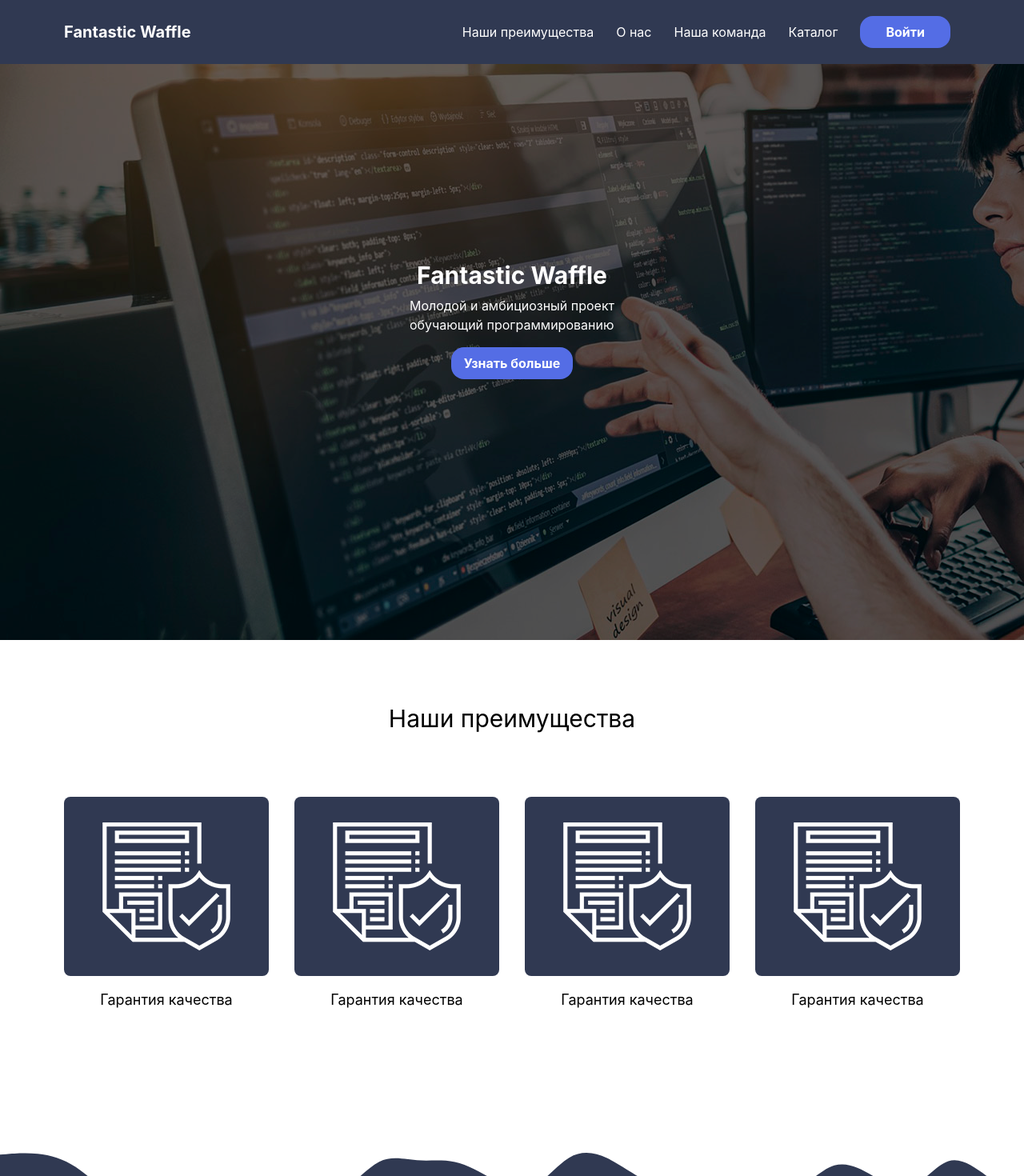
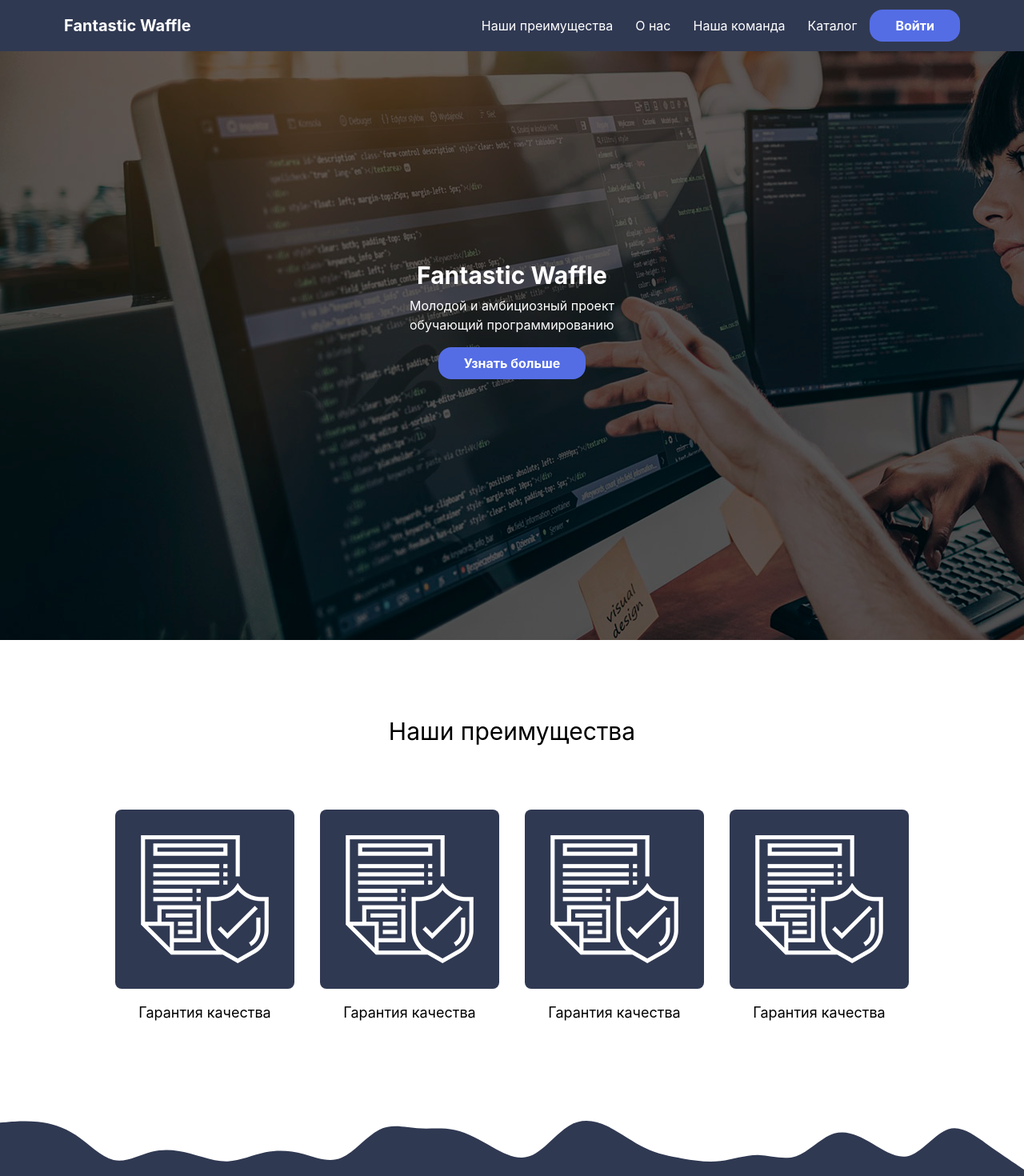
Before and after one commit to zvshka/fantastic-waffle, a Next.js app: page / in a window 1280 px wide. Shown: the top 1470 px of the page at 80% size. Built offline with nearby package versions, Linux system fonts and the light colour scheme.

Commit message:
Next.js Version

```diff
--- /dev/null
+++ b/components/Home/Button.js
@@ -0,0 +1,6 @@
+const Button = ({children, onClick, className}) => {
+    return <button className={`px-8 py-2 bg-secondary text-white rounded-2xl font-bold text-md ${className}`} onClick={onClick}>
+        {children}
+    </button>
+}
+export default Button
--- a/components/Home/NavLink.js
+++ b/components/Home/NavLink.js
@@ -1,9 +1,19 @@
 import Link from "next/link";
+import Button from "./Button";
 
-const NavLink = ({href, children, mobile=false}) => {
+const NavLink = ({href, children, mobile = false, button = false}) => {
     return <Link href={href}>
-        {mobile ? <a className="block py-2 px-4 text-sm text-white flex justify-center bg-primary">{children}</a> :
-            <a className="py-5 px-3 text-white">{children}</a>}
+        {mobile ?
+            <a className={`flex justify-center bg-primary ${button ? "" : "py-2 px-4 text-sm text-white"}`}>
+                {button ?
+                    <Button>{children}</Button> : children
+                }
+            </a> :
+            <a className={`${button ? "" : "py-5 px-3"} text-white`}>
+                {button ?
+                    <Button>{children}</Button> : children
+                }
+            </a>}
     </Link>
 }
 
--- a/components/Home/Navbar.js
+++ b/components/Home/Navbar.js
@@ -1,5 +1,6 @@
 import {useState} from "react";
 import NavLink from "./NavLink";
+import Button from "./Button";
 
 const HamburgerSvg = () => <svg className="w-6 h-6 text-white" xmlns="http://www.w3.org/2000/svg" fill="none"
                                 viewBox="0 0 24 24"
@@ -35,10 +36,8 @@ const Navbar = () => {
                     <NavLink href="#">
                         Каталог
                     </NavLink>
-                    <NavLink href="#">
-                        <button className="px-8 py-2 bg-secondary text-white rounded-2xl font-bold text-md">
-                            Войти
-                        </button>
+                    <NavLink href="#" button>
+                        Войти
                     </NavLink>
                 </div>
 
@@ -64,10 +63,8 @@ const Navbar = () => {
             <NavLink href="#" mobile>
                 Каталог
             </NavLink>
-            <NavLink href="#" mobile>
-                <button className="px-16 py-2 bg-secondary text-white rounded-2xl font-bold text-md">
-                    Войти
-                </button>
+            <NavLink href="#" mobile button>
+                Войти
             </NavLink>
         </div>
     </nav>
--- a/pages/index.js
+++ b/pages/index.js
@@ -1,23 +1,24 @@
 import Navbar from "../components/Home/Navbar";
 import Footer from "../components/Home/Footer";
-import warranty  from "../public/warranty.png"
+import warranty from "../public/warranty.png"
 import AdvantagesCard from "../components/Home/AdvantagesCard";
+import Button from "../components/Home/Button";
 
 export default function Home() {
     return (
         <>
             <Navbar/>
             <main>
-                <section id="home" className="h-screen">
-                    <div className="flex items-center justify-center h-full flex-col background">
+                <section id="home">
+                    <div className="flex items-center justify-center h-full flex-col background h-screen">
                         <h2 className="text-3xl font-bold text-white">Fantastic Waffle</h2>
                         <p className="mt-2 text-white">Молодой и амбициозный проект <br/> обучающий программированию</p>
-                        <button className="px-4 py-2 bg-secondary text-white rounded-2xl font-bold text-md mt-4">
+                        <Button className="mt-4">
                             Узнать больше
-                        </button>
+                        </Button>
                     </div>
                 </section>
-                <section id="advantages" className="pt-8 md:pt-20">
+                <section id="advantages" className="flex items-center pt-16 md:pt-24">
                     <div className="max-w-6xl px-4 mx-auto">
                         <h2 className="text-3xl text-center">Наши преимущества</h2>
                         <div className="grid md:grid-rows-1 md:grid-cols-4 grid-rows-4 grid-cols-1 gap-8 mt-8 md:mt-20">
@@ -27,34 +28,46 @@ export default function Home() {
                             <AdvantagesCard text={"Гарантия качества"} image={warranty}/>
                         </div>
                     </div>
-                    <div className="spacer wave-top mt-14"/>
                 </section>
+                <div className="spacer wave-top"/>
                 <section id="about">
                     <div className="spacer wave-bottom"/>
-                    <div className="h-4/6 max-w-6xl px-4 mx-auto">
+                    <div className="max-w-6xl px-4 mx-auto">
                         <h2 className="text-3xl text-center">О нас</h2>
                         <br/>
-                        <p className="text-lg">Lorem ipsum dolor sit amet, consectetur adipiscing elit, sed do eiusmod tempor incididunt ut labore et dolore magna aliqua.
-                            Ut enim ad minim veniam, quis nostrud exercitation ullamco laboris nisi ut aliquip ex ea commodo consequat.
-                            Duis aute irure dolor in reprehenderit in voluptate velit esse cillum dolore eu fugiat nulla pariatur.
-                            Excepteur sint occaecat cupidatat non proident, sunt in culpa qui officia deserunt mollit anim id est laborum.
+                        <p className="text-lg">Lorem ipsum dolor sit amet, consectetur adipiscing elit, sed do eiusmod
+                            tempor incididunt ut labore et dolore magna aliqua.
+                            Ut enim ad minim veniam, quis nostrud exercitation ullamco laboris nisi ut aliquip ex ea
+                            commodo consequat.
+                            Duis aute irure dolor in reprehenderit in voluptate velit esse cillum dolore eu fugiat nulla
+                            pariatur.
+                            Excepteur sint occaecat cupidatat non proident, sunt in culpa qui officia deserunt mollit
+                            anim id est laborum.
                         </p>
                         <br/>
                         <p className="text-lg">
-                            Sed ut perspiciatis unde omnis iste natus error sit voluptatem accusantium doloremque laudantium, totam rem aperiam,
-                            eaque ipsa quae ab illo inventore veritatis et quasi architecto beatae vitae dicta sunt explicabo. Nemo enim ipsam voluptatem quia
-                            voluptas sit aspernatur aut odit aut fugit, sed quia consequuntur magni dolores eos qui ratione voluptatem sequi nesciunt.
-                            Neque porro quisquam est, qui dolorem ipsum quia dolor sit amet, consectetur, adipisci velit, sed quia non numquam eius modi
-                            tempora incidunt ut labore et dolore magnam aliquam quaerat voluptatem. Ut enim ad minima veniam, quis nostrum exercitationem
-                            ullam corporis suscipit laboriosam, nisi ut aliquid ex ea commodi consequatur? Quis autem vel eum iure reprehenderit qui
-                            in ea voluptate velit esse quam nihil molestiae consequatur, vel illum qui dolorem eum fugiat quo voluptas nulla pariatur?
+                            Sed ut perspiciatis unde omnis iste natus error sit voluptatem accusantium doloremque
+                            laudantium, totam rem aperiam,
+                            eaque ipsa quae ab illo inventore veritatis et quasi architecto beatae vitae dicta sunt
+                            explicabo. Nemo enim ipsam voluptatem quia
+                            voluptas sit aspernatur aut odit aut fugit, sed quia consequuntur magni dolores eos qui
+                            ratione voluptatem sequi nesciunt.
+                            Neque porro quisquam est, qui dolorem ipsum quia dolor sit amet, consectetur, adipisci
+                            velit, sed quia non numquam eius modi
+                            tempora incidunt ut labore et dolore magnam aliquam quaerat voluptatem. Ut enim ad minima
+                            veniam, quis nostrum exercitationem
+                            ullam corporis suscipit laboriosam, nisi ut aliquid ex ea commodi consequatur? Quis autem
+                            vel eum iure reprehenderit qui
+                            in ea voluptate velit esse quam nihil molestiae consequatur, vel illum qui dolorem eum
+                            fugiat quo voluptas nulla pariatur?
                         </p>
                     </div>
                 </section>
                 <section className="bg-primary w-full">
                     <div className="spacer wave-top"/>
                     <div className="max-w-6xl mx-auto p-4 flex items-center justify-between md:flex-row flex-col">
-                        <p className="text-white font-bold text-center mb-3">Подпишись на нашу рассылку <br/> и будь в курсе последних новостей!</p>
+                        <p className="text-white font-bold text-center mb-3">Подпишись на нашу рассылку <br/> и будь в
+                            курсе последних новостей!</p>
                         <div className="grid md:grid-cols-3 gap-4">
                             <input type="text"/>
                             <input type="text"/>
```
